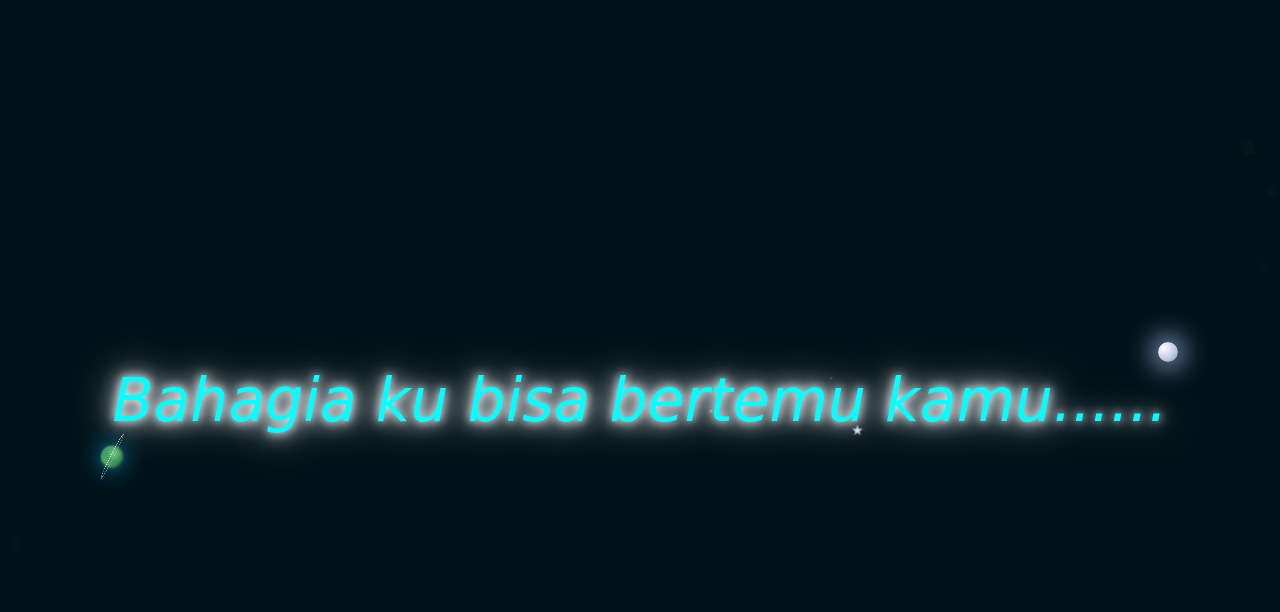
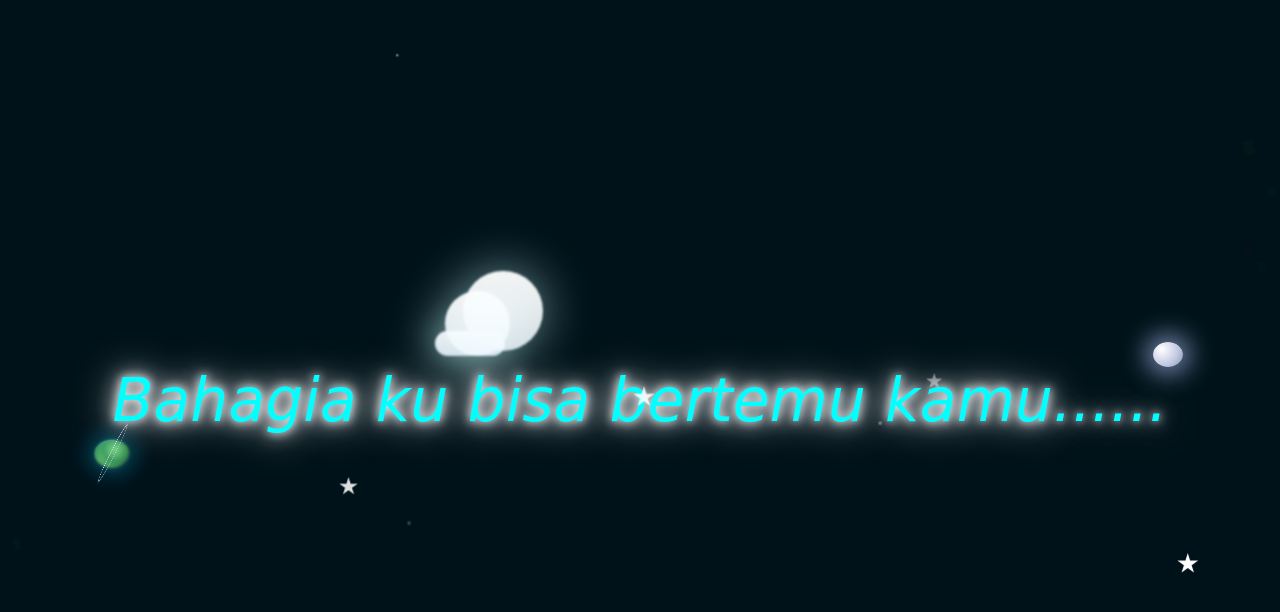
Before and after one commit to RAPZUY/SHNKT2, a plain HTML site: page index.html in a window 1280 px wide. Both pictures are taken after a click on the button "▶ HERE". Drawn offline with Linux system fonts and the light colour scheme.

Commit message:
index.html

```diff
--- a/index.html
+++ b/index.html
@@ -87,18 +87,7 @@
             height: auto;
         }
 
-        #particles {
-            position: absolute;
-            width: 100%;
-            height: 100%;
-            top: 0%;
-            left: 0%;
-            pointer-events: none;
-            overflow: visible;
-            z-index: 22;
-        }
-
-        #particles {
+            #particless {
             position: absolute;
             width: 100%;
             height: 100%;
@@ -109,9 +98,21 @@
             z-index: 22;
         }
 
+
+        #particles {
+            position: fixed;
+            width: 100%;
+            height: 100%;
+            top: 0;
+            left: 0;
+            pointer-events: none;
+            overflow: visible;
+            z-index: 22;
+        }
+
    .star {
-  width: 18px;
-  height: 18px;
+  width: 25px;
+  height: 22px;
   background: white;
   clip-path: polygon(
      50% 0%,
@@ -166,8 +167,8 @@
     bottom: -40px;
     left: 0%;
     transform: translateX(-50%);
-    width: 22px;
-    height: 22px;
+    width: 35px;
+    height: 28px;
     border-radius: 50%;
     opacity: 0;
     transition: opacity .6s ease;
@@ -188,7 +189,7 @@
     z-index: 5;
     perspective: 600px;
 }
-.bumi.show, .bulan.show {
+.bumi.show, .bulan.show, .awan.show {
     opacity: 1;
 }
 
@@ -233,8 +234,8 @@
         position: absolute;
         top: 50%;
         left: 50%;
-        width: 50px;
-        height: 14px;
+        width: 65px;
+        height: 20px;
         border-radius: 50%;
         border: 2px solid rgba(200,220,255,0.55);
         transform: translate(-50%, -50%) rotateX(65deg);
@@ -276,8 +277,8 @@
             top: -23px;
             left: 100%;
             transform: translateX(-50%);
-            width: 20px;
-            height: 20px;
+            width: 30px;
+            height: 25px;
             border-radius: 50%;
             background: radial-gradient(circle at 30% 30%, #fff, #bfc6e0 60%, #8990af 100% );
             box-shadow: 0 0 25px 8px rgba(180, 200, 255, 0.6);
@@ -292,7 +293,91 @@
         50% { transform: translate(-50%, -10px);}
     }
 
+     .bintang {
+        position: absolute;
+        width: 3px;
+        height: 3px;
+        background: white;
+            clip-path: polygon(
+                50% 0%,
+                61% 35%,
+                98% 35%,
+                68% 57%,
+                79% 91%,
+                50% 70%,
+                21% 91%,
+                32% 57%,
+                2% 35%,
+                39% 35%
+            );
+            position: absolute;
+            opacity: 0.9;
+            filter: drop-shadow(0 0 6px white);
+            z-index: 1;
+        animation: tang 1.5s ease-out forwards;
+    }
 
+        @keyframes tang {
+       0% { opacity: 0; transform: scale(0.3); }
+            50% { opacity: 1; transform: scale(1); }
+            100% { opacity: 0; transform: scale(0.3); }
+    }
+
+    .awan {
+    position: absolute;
+    top: -20px;
+    left: -300px;
+    width: 70px;
+    height: 25px;
+        background: linear-gradient(
+        to bottom,
+        rgba(255,255,255,.95),
+        rgba(240,250,255,.85)
+    );
+    border-radius: 80px;
+        box-shadow:
+        0 0 35px rgba(200,255,255,.55),
+        inset -10px -10px 25px rgba(220,240,255,.45);
+    filter: blur(1px) drop-shadow(0 0 25px rgba(200,255,255,.6));
+    animation: wansGeser 15s linear infinite,
+               wansNaikTurun 5s ease-in-out infinite;
+    z-index: 1;
+    opacity: 0;
+    transition: opacity .6s ease;
+    pointer-events: none;
+    }
+
+    .awan::before {
+        content:  "";
+        position: absolute;
+        border-radius: 50%;
+        width: 65px;
+        height: 65px;
+        top: -40px;
+        left: 10px;
+        background: inherit;
+    }
+    .awan::after {
+        content:  "";
+        position: absolute;
+        border-radius: 50%;
+        width: 80px;
+        height: 80px;
+        top: -60px;
+        left: 28px;
+        background: inherit;
+    }
+
+
+    @keyframes wansGeser {
+       from {left: -100px;}
+       to {left: 700px; }
+    }
+
+    @keyframes wansNaikTurun {
+        0%,100%{transform: translateY(0);}
+        50% {transform: translateY(-15px);}
+    }
     </style>
 
 </head>
@@ -300,10 +385,12 @@
 <body> <button id="mulai">▶ HERE</button>
     <audio id="lagu" src="lirik2.mp3"></audio>
 
+    <div id="particles"></div>
     <div id="lirik-wrapper">
+        <div id="particless"></div>
     <div id="lirik"></div>
     <div class="bulan"></div>
-    <div id="particles"></div>
+    <div class="awan"></div>
     <div class="bumi">
         <div class="ring"></div>
     </div>
@@ -313,15 +400,15 @@
 
         const barisLirik = [
             "Bahagia ku bisa bertemu kamu......",
-            "Kau menata kembalii haatiikuu.......",
-            "Banyak orang yang datang padakuu....",
+            "Kau menata kembalii hatiku.......",
+            "Banyak orang yang datang padaku....",
             "Namun, belum ada yang sepertimu....",
             "Kauberi rasa nyaman diriku....",
             "Sungguh, ku suka bersamamu......",
             " Ingin ku menemanimu s'lamanya....."
         ];
 
-        const jeda = [3910, 4550, 4450, 3900, 3900, 3930, 5000];
+        const jeda = [3900, 4500, 4400, 3850, 3900, 3930, 5000];
 
         const kecepatanHuruf = [390, 430, 350, 385, 305, 345, 70];
 
@@ -343,6 +430,7 @@
             lirik.classList.add("hidden");
             document.querySelector(".bumi").classList.remove("show");
             document.querySelector(".bulan").classList.remove("show");
+            document.querySelector(".awan").classList.remove("show");
 
             void lirik.offsetWidth;
 
@@ -353,6 +441,10 @@
                 lirik.classList.add("visible");
                 document.querySelector(".bumi").classList.add("show");
                 document.querySelector(".bulan").classList.add("show");
+                setTimeout(() => {
+                document.querySelector(".awan").classList.add("show");
+                }, 600);
+
 
 
                 let next = index;
@@ -361,6 +453,9 @@
                 setTimeout(tampilBaris, jeda[next] || 1000);
             }, 400);
         }
+
+        const particleBoxLirik = document.getElementById("particless");
+        const particleBoxWeb = document.getElementById("particles");
 
         const particleBox = document.getElementById("particles");
 
@@ -376,19 +471,19 @@
             const x = Math.random() * width;
             const y = Math.random() * height;
 
-            const size = 4 + Math.random() * 10;
+            const size = 21 + Math.random() * 10;
             b.style.width = size + "px";
             b.style.height = size + "px";
 
             b.style.left = x + "px";
             b.style.top = y + "px";
 
-            particleBox.appendChild(b);
+            particleBoxLirik.appendChild(b);
 
             setTimeout(() => b.remove(), 1650);
         }
 
-        setInterval(buatBintang, 270);
+        setInterval(buatBintang, 400);
 
         function spawnconfetti() {
             const colors = [
@@ -429,8 +524,28 @@
 
         }
         }
+
+        function bintang() {
+           if (lirik.textContent.trim() === "") return;
+            const b = document.createElement("div")
+            b.classList.add("bintang");
+
+            const x = Math.random() * window.innerWidth;
+            const y = Math.random() * window.innerHeight;
+
+            const size = 5 + Math.random() * 20;
+            b.style.width = size + "px";
+            b.style.height = size + "px";
+
+            b.style.left = x + "px";
+            b.style.top = y + "px";
+
+            particleBoxWeb.appendChild(b);
+
+            setTimeout(() => b.remove(), 1650);
+        }
+        setInterval(bintang, 250);
     </script>
 </body>
 
-
 </html>
```
